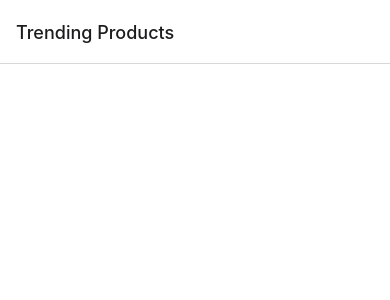
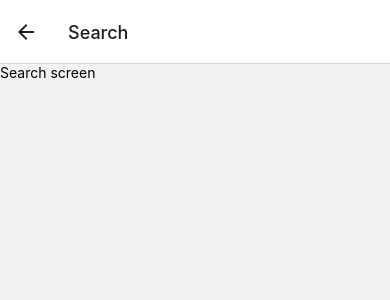
Before and after one commit to rishopbabu/Basics, a React Native app: screen /Search in a window 390 px wide. Before the commit this address had no page. Shown: the top 300 px of the page. Built offline with nearby package versions, Linux system fonts and the light colour scheme.

Commit message:
navigation group

```diff
--- a/src/App.tsx
+++ b/src/App.tsx
@@ -14,14 +14,17 @@ import {createNativeStackNavigator} from '@react-navigation/native-stack'
 //Import screens
 import HomeScreen from './screens/Home'
 import DetailsScreen from './screens/Details'
+import SearchScreen from './screens/Search';
+import { View } from 'react-native';
 
 
 export type RootStackParamList = {
   Home: undefined
   Details: { product: Product}
+  Search: undefined
 }
 
-const Stack = createNativeStackNavigator<RootStackParamList>()
+const Stack = createNativeStackNavigator()
 
 const App = () => {
   return(
@@ -29,7 +32,7 @@ const App = () => {
 
     <NavigationContainer>
       <Stack.Navigator initialRouteName='Home'>
-        <Stack.Screen
+        {/* <Stack.Screen
           name = 'Home'
           component={HomeScreen}
           options={{
@@ -41,10 +44,29 @@ const App = () => {
           component={DetailsScreen}
           options={{
             title: 'Products Details'
-          }} />
+          }} /> */}
+
+        <Stack.Group
+          screenOptions={{ headerStyle: { backgroundColor: 'papayawhip' } }}
+        >
+          <Stack.Screen name="Home" component={HomeScreen} />
+          <Stack.Screen name="Details" component={EmptyScreen} />
+        </Stack.Group>
+
+        <Stack.Group screenOptions={{ presentation: 'modal' }}>
+          <Stack.Screen name='Search' component={SearchScreen} />
+          <Stack.Screen name="Share" component={EmptyScreen} />
+        </Stack.Group>
+
       </Stack.Navigator>
     </NavigationContainer>
   )
 }
 
+const EmptyScreen = () => {
+  return(
+    <View></View>
+  )
+}
+
 export default App;
--- a/src/screens/Home.tsx
+++ b/src/screens/Home.tsx
@@ -12,12 +12,12 @@ import Seperator from "../components/Seperator";
 import { PRODUCTS_LIST } from "../data/constants";
 
 
-type HomeScreenProps = NativeStackScreenProps<RootStackParamList, 'Home'>
+type HomeScreenProps = NativeStackScreenProps<RootStackParamList>
 
 function HomeScreen({navigation}: HomeScreenProps) {
     return (
         <View style={styles.container}>
-            <FlatList
+            {/* <FlatList
             data={PRODUCTS_LIST}
             keyExtractor={item => item.id}
             ItemSeparatorComponent={Seperator}
@@ -31,7 +31,11 @@ function HomeScreen({navigation}: HomeScreenProps) {
             <ProductItem product={item}/>
             </Pressable>
             )}
-            />
+            /> */}
+            <Text>Home Screen</Text>
+            <Button
+        title="Go to Search"
+        onPress={() => navigation.navigate('Search')} />
         </View>
     )
 }
--- /dev/null
+++ b/src/screens/Search.tsx
@@ -0,0 +1,22 @@
+import React from "react";
+import { ScrollView, StyleSheet, Text, View, Image } from "react-native";
+
+//Navigations
+import { NativeStackScreenProps, NativeStackNavigationProp } from '@react-navigation/native-stack'
+import { RootStackParamList } from '../App'
+import { useNavigation } from "@react-navigation/native";
+
+
+const SearchScreen = () => {
+
+    return (
+    <ScrollView>
+    <View>
+        <Text>Search screen</Text>
+    </View>
+    </ScrollView>
+    )
+}
+
+
+export default SearchScreen
```
